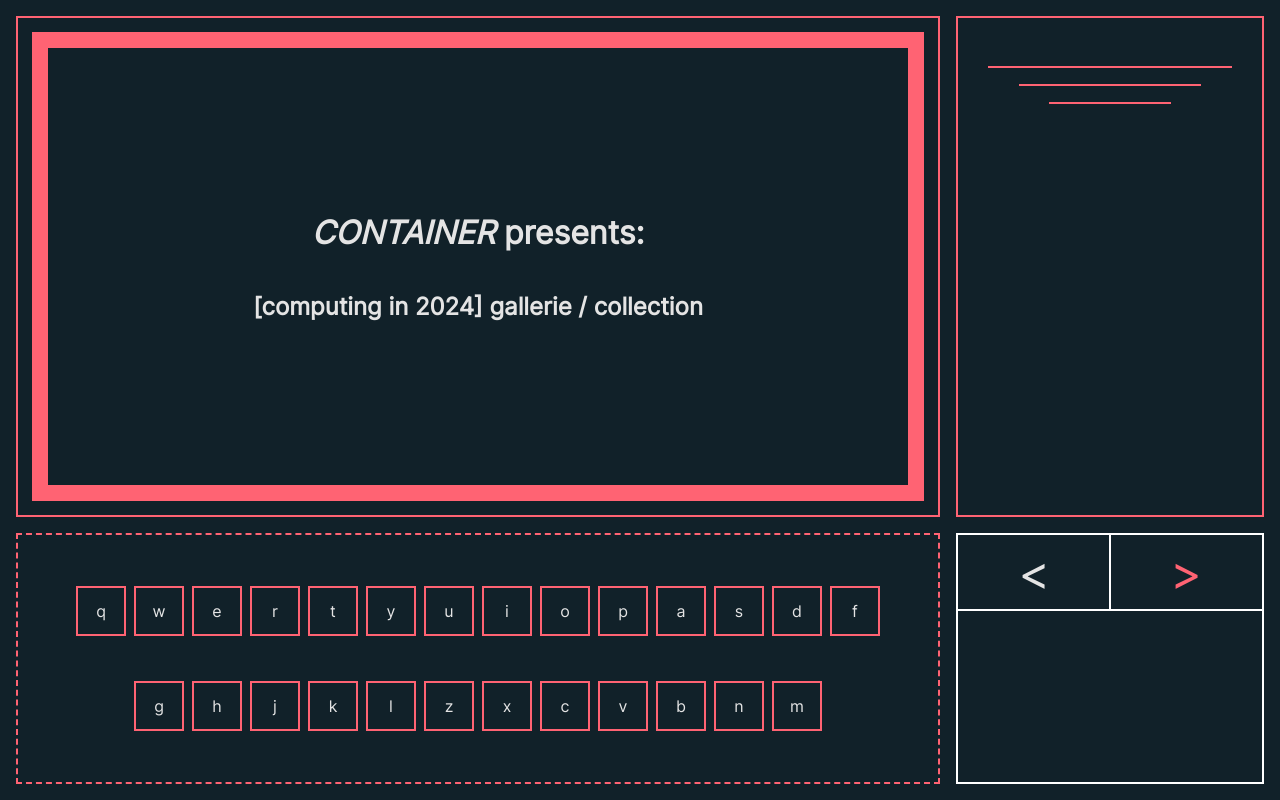
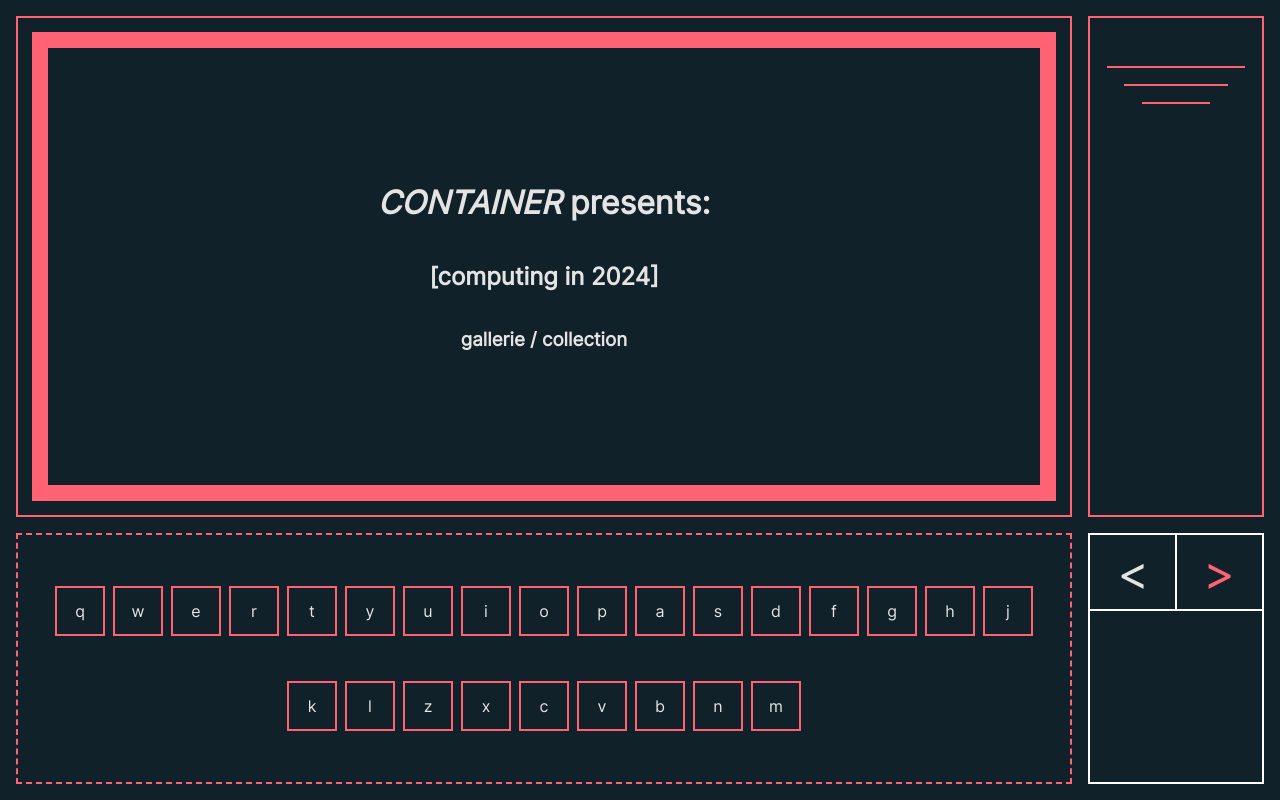
Before and after one commit to kate-bagenzo/container-mag, a Vue app: page / in a window 1280 px wide. Built offline with nearby package versions, Linux system fonts and the light colour scheme.

Commit message:
more styling

```diff
--- a/src/App.vue
+++ b/src/App.vue
@@ -26,7 +26,7 @@ import GalleryCaptionVue from './components/GalleryCaption.vue';
     grid-template-areas:
     "art caption"
     "info controls";
-    grid-template-columns: 3fr 1fr;
+    grid-template-columns: 3fr 0.5fr;
     grid-template-rows: 2fr 1fr;
     gap: 1rem;
 
--- a/src/assets/base.scss
+++ b/src/assets/base.scss
@@ -2,3 +2,18 @@
   font-family: 'Inter';
   src: url('fonts/Inter-Regular.ttf');
 }
+
+@keyframes growLight1 {
+  from {width: 0%;}
+  to {width: 80%;}
+}
+
+@keyframes growLight2 {
+  from {width: 0%;}
+  to {width: 60%;}
+}
+
+@keyframes growLight3 {
+  from {width: 0%;}
+  to {width: 40%;}
+}
--- a/src/components/GalleryCaption.vue
+++ b/src/components/GalleryCaption.vue
@@ -27,12 +27,18 @@
         div:nth-child(1) {
             width: 80%;
             margin-top: 3rem;
+            animation-name: growLight1;
+            animation-duration: 1s;
         }
         div:nth-child(2) {
             width: 60%;
+            animation-name: growLight2;
+            animation-duration: 1.5s;
         }
         div:nth-child(3) {
             width: 40%;
+            animation-name: growLight3;
+            animation-duration: 2s;
         }
     }
 </style>
--- a/src/components/GalleryInfos.vue
+++ b/src/components/GalleryInfos.vue
@@ -1,4 +1,5 @@
 <script setup lang="ts">
+import { galleryState } from '@/galleryState';
 
 const keyboard = 'qwertyuiopasdfghjklzxcvbnm';
 
--- a/src/views/HomeView.vue
+++ b/src/views/HomeView.vue
@@ -5,7 +5,8 @@
 <template>
   <section id="art">
     <h1><em>CONTAINER</em> presents:</h1>
-    <h2>[computing in 2024] gallerie / collection</h2>
+    <h2>[computing in 2024]</h2>
+    <h3>gallerie / collection</h3>
   </section>
 </template>
 
```
